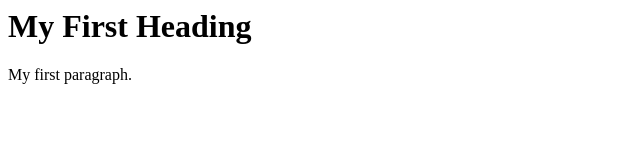
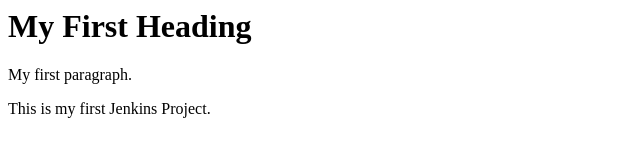
Before and after one commit to Javedf/helloworld, a plain HTML site: page index.html in a window 1280 px wide. Shown: the whole page, without its empty margins (0-640 px from the left). Drawn offline with Linux system fonts and the light colour scheme.

Commit message:
Update index.html

```diff
--- a/index.html
+++ b/index.html
@@ -5,6 +5,8 @@
 
 <p>My first paragraph.</p>
 
+  <r1> This is my first Jenkins Project.</r1>
+
 
 </body>
 </html>
```
